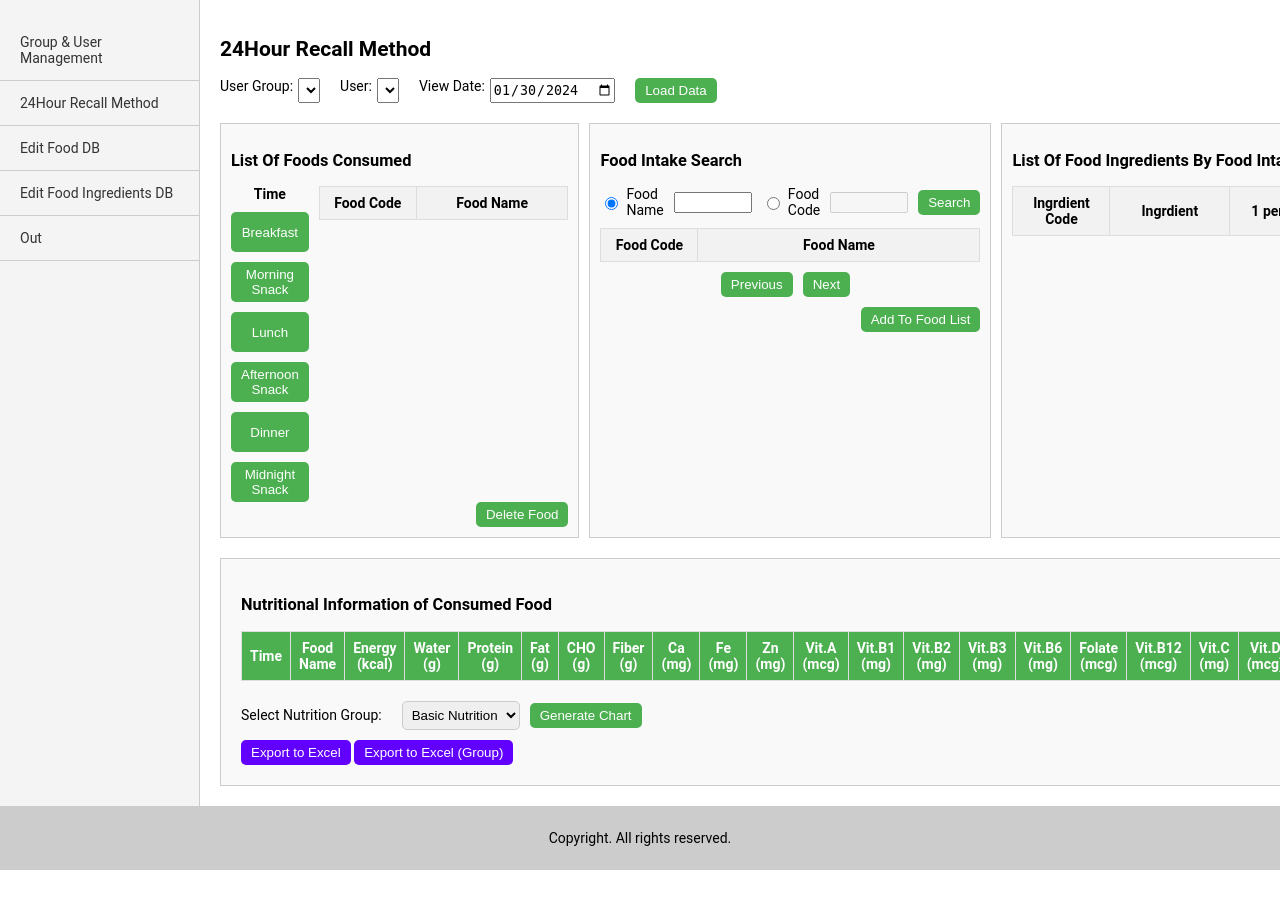
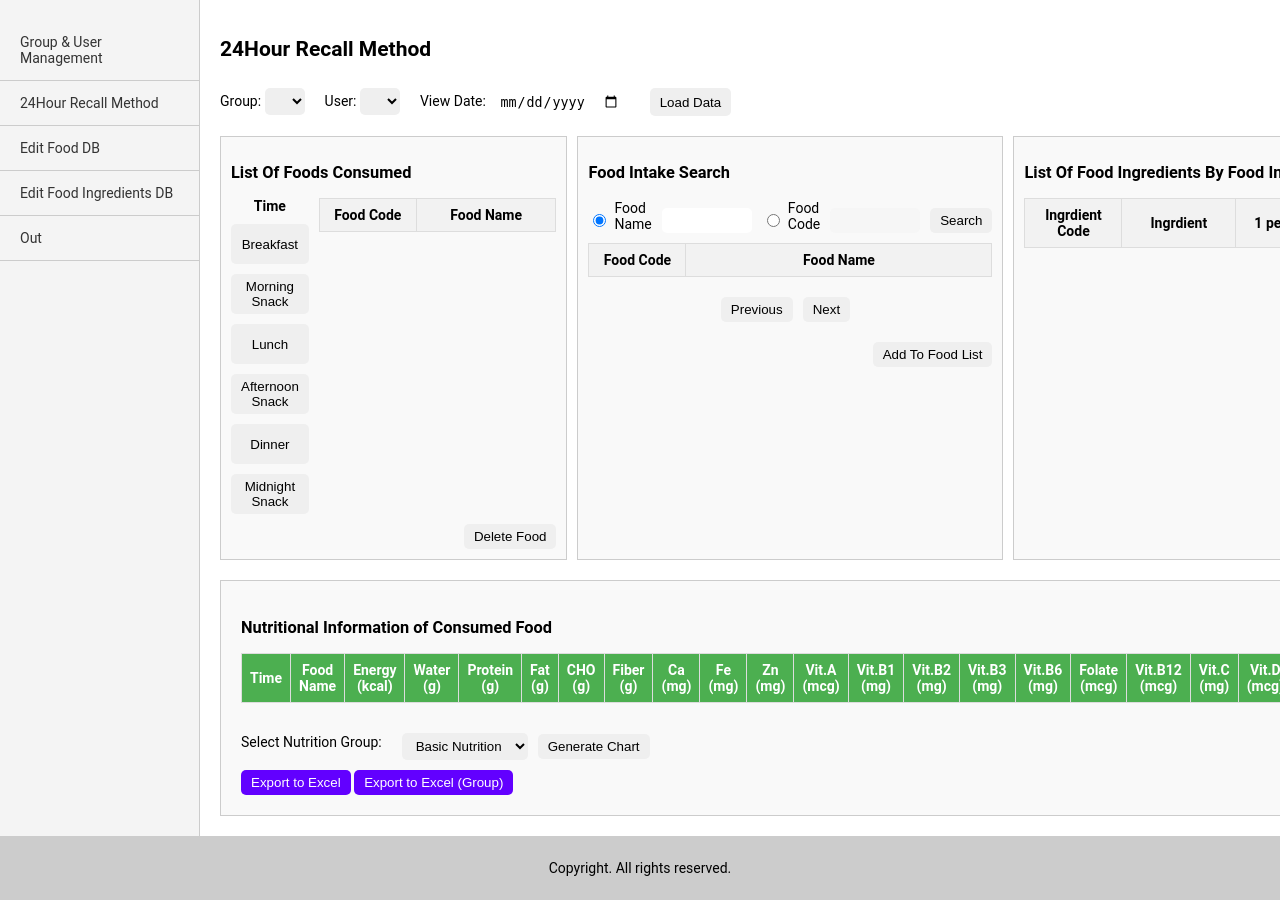
Before and after one commit to Park-HyeonJi/CambodiaNAS, a Flask app: page /24h in a window 1280 px wide. Shown: the part 91-991 px from the top of the page. Before the commit the page ends 961 px from the top, so only its background shows below. Run offline with Flask 3, Linux system fonts and the light colour scheme; a user stored in the database is signed in; lists and menus that the app fills with data are empty; some libraries are stand-ins or nearby versions.

Commit message:
desgin: button, select, input 디자인 통일

```diff
--- a/static/24h.css
+++ b/static/24h.css
@@ -1,9 +1,8 @@
-button {
+button, select, input {
+    margin-top: 10px;
     padding: 5px 10px;
     border: none;
     border-radius: 5px;
-    background-color: #4CAF50;
-    color: white;
     cursor: pointer;
 }
 
@@ -11,19 +10,8 @@ button {
 .person-search {
     display: flex;
     flex-direction: row;
-    gap: 10px;
-    /* flex-wrap: wrap; */
+    gap: 20px;
     margin-bottom: 20px;
-}
-
-.form-group {
-    display: flex;
-    flex-direction: row;
-    margin-right: 10px;
-}
-
-.form-group label {
-    margin-right: 5px;
 }
 
 /* 2행 */
@@ -57,7 +45,6 @@ button {
 }
 
 .time-categories button {
-    margin-top: 10px;
     height: 40px;
 }
 
@@ -76,10 +63,6 @@ button {
     display: flex;
     justify-content: flex-end;
 }
-
-/* .search-results {
-    flex-grow: 1;
-} */
 
 .pagination {
     display: flex;
@@ -111,7 +94,7 @@ button {
 }
 
 .search-options input[type="text"] {
-    width: 70px; /* 입력 필드의 너비 조절 */
+    width: 70px;
 }
 
 .food-table {
@@ -178,15 +161,10 @@ button {
     margin-right: 10px;
 }
 
-.nutrition-controls select {
-    padding: 5px;
-    border-radius: 5px;
-    border: 1px solid #ccc;
-}
-
 .export-excel button {
     margin-top: 10px;
     background-color: #6200ff;
+    color: white;
 }
 
 .nutrition-controls button:hover {
--- a/templates/24h.html
+++ b/templates/24h.html
@@ -17,7 +17,7 @@
             <!-- 1행 : 그룹, 유저 설정 -->
             <div class="person-search">
                 <div class="form-group">
-                    <label for="userGroup">User Group:</label>
+                    <label for="userGroup">Group:</label>
                     <select id="userGroup" name="userGroup" onchange="loadUsers()">
                     </select>
                 </div>
@@ -26,9 +26,9 @@
                     <select id="userID" name="userID">
                     </select>
                 </div>
-                <div class="form-group">
+                <div>
                     <label for="date">View Date:</label>
-                    <input type="date" id="date" name="date" value="2024-01-30">
+                    <input type="date" id="date" name="date">
                 </div>
                 <button type="button" onclick="loadData()">Load Data</button>
             </div>
```
